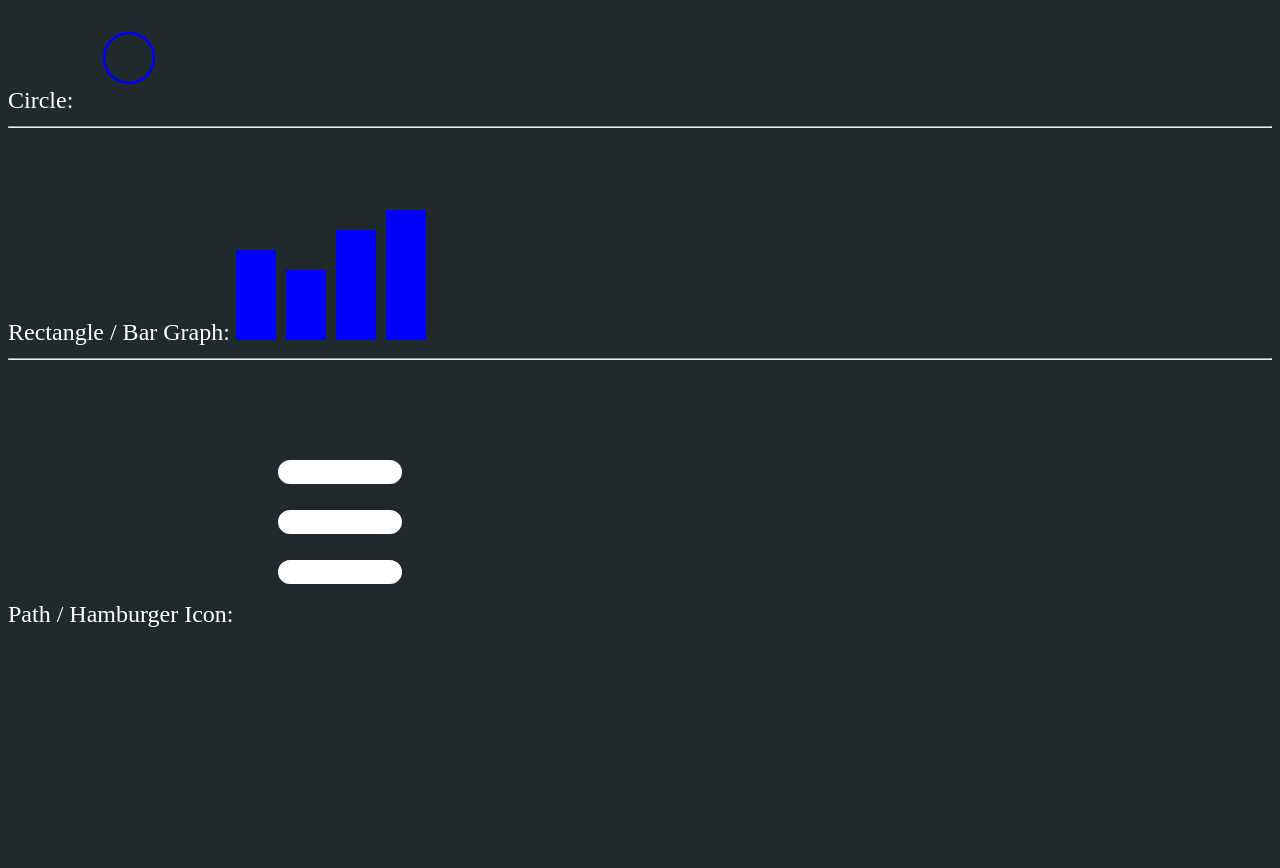
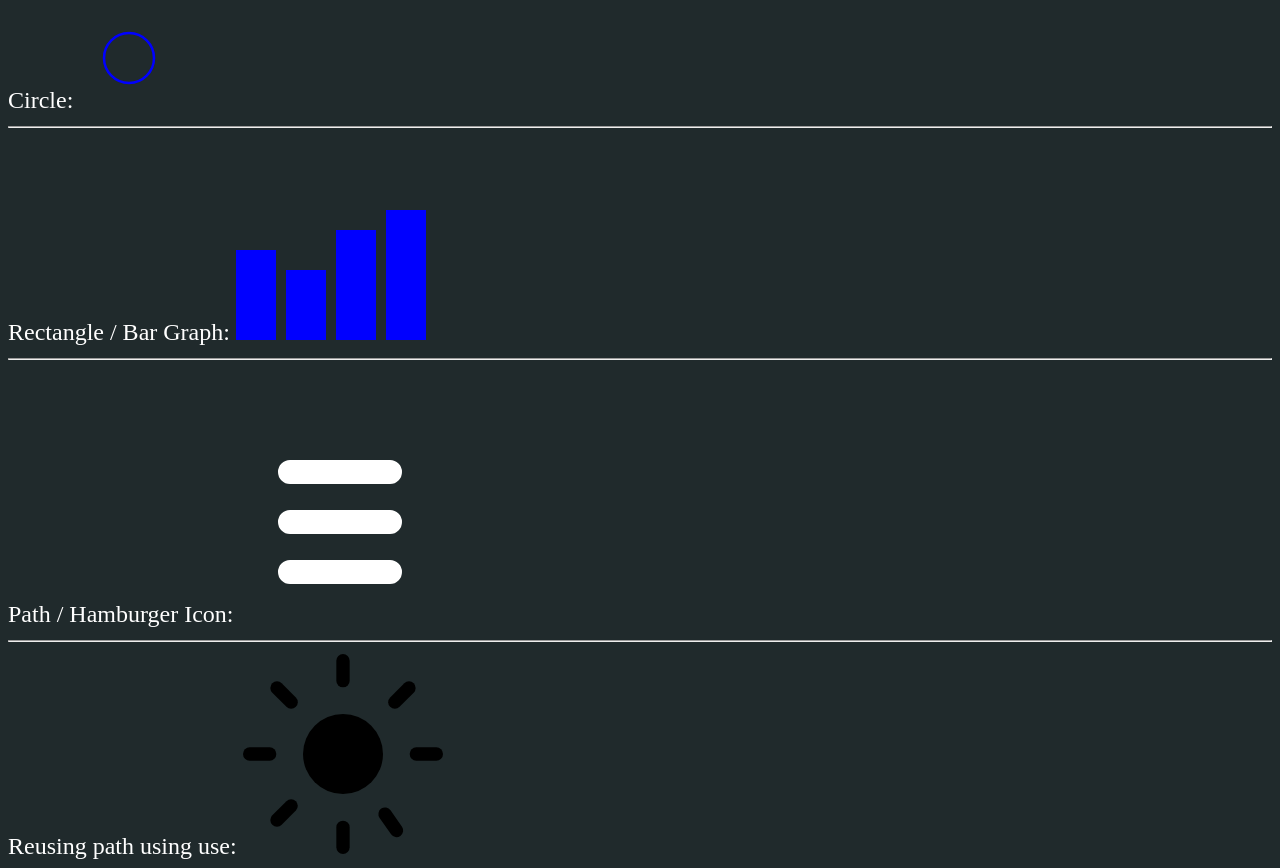
Before and after one commit to khianvictorycalderon/SVG-Demo, a plain HTML site: page index.html in a window 1280 px wide. Before the commit the page ends 800 px from the top, so only its background shows below. Drawn offline with Linux system fonts and the light colour scheme.

Commit message:
Added reusable path

```diff
--- a/assets/index.css
+++ b/assets/index.css
@@ -15,3 +15,9 @@ body {
     stroke-width: 24;
     stroke-linecap: round;
 }
+
+#ray {
+    stroke: black;
+    stroke-width: 2;
+    stroke-linecap: round;
+}
--- a/index.html
+++ b/index.html
@@ -73,5 +73,22 @@
         "
       />
     </svg>
+    <hr/>
+    Reusing path using use:
+    <svg
+      width="200"
+      height="200"
+      viewBox="-15 -15 30 30"
+    >
+      <circle r="6"/>
+      <path id="ray" d="M 0, 11 L 0, 14"/>
+      <use href="#ray" transform="rotate(45)"/>
+      <use href="#ray" transform="rotate(90)"/>
+      <use href="#ray" transform="rotate(135)"/>
+      <use href="#ray" transform="rotate(180)"/>
+      <use href="#ray" transform="rotate(225)"/>
+      <use href="#ray" transform="rotate(270)"/>
+      <use href="#ray" transform="rotate(325)"/>
+    </svg>
   </body>
 </html>
```
